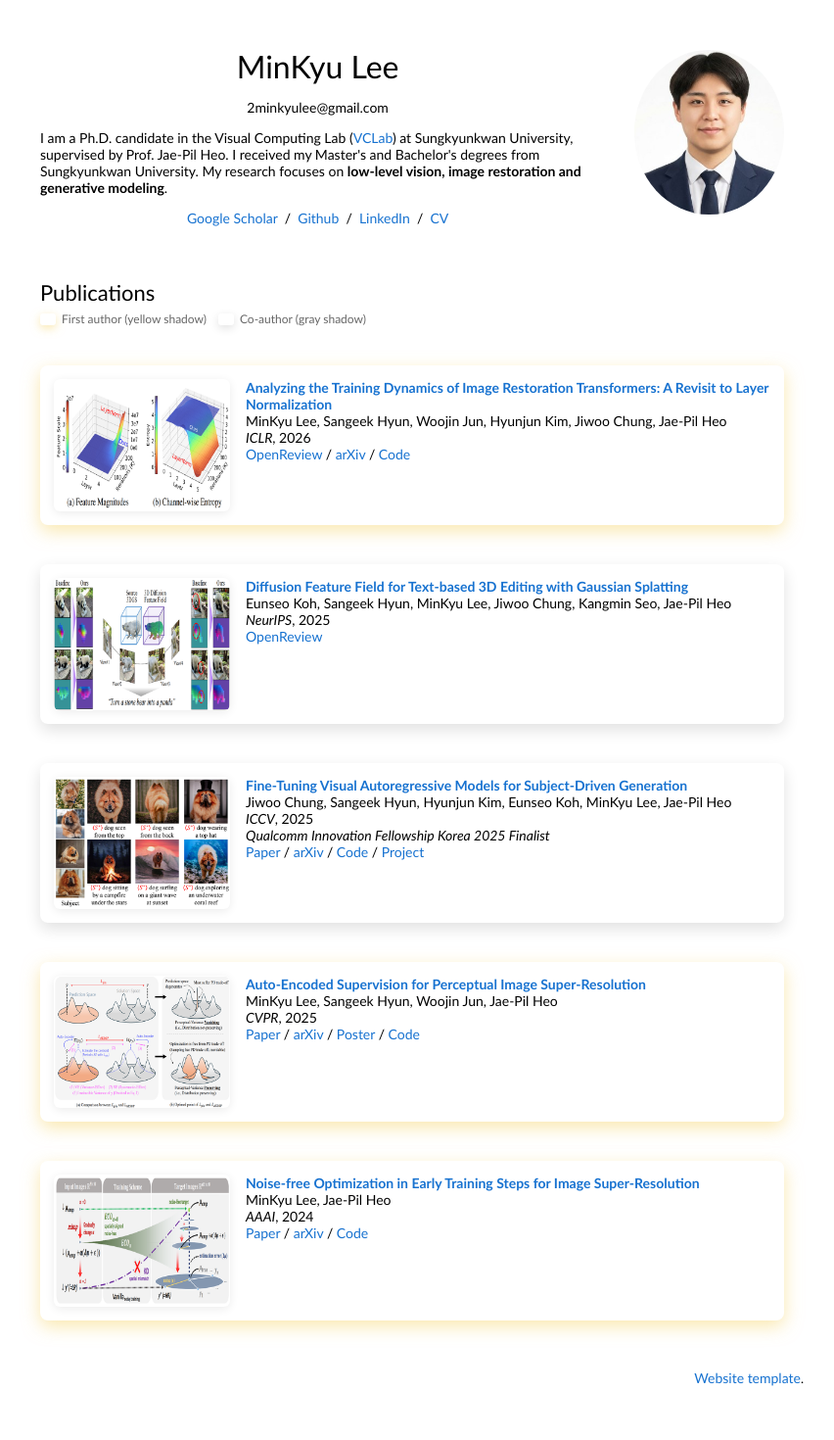
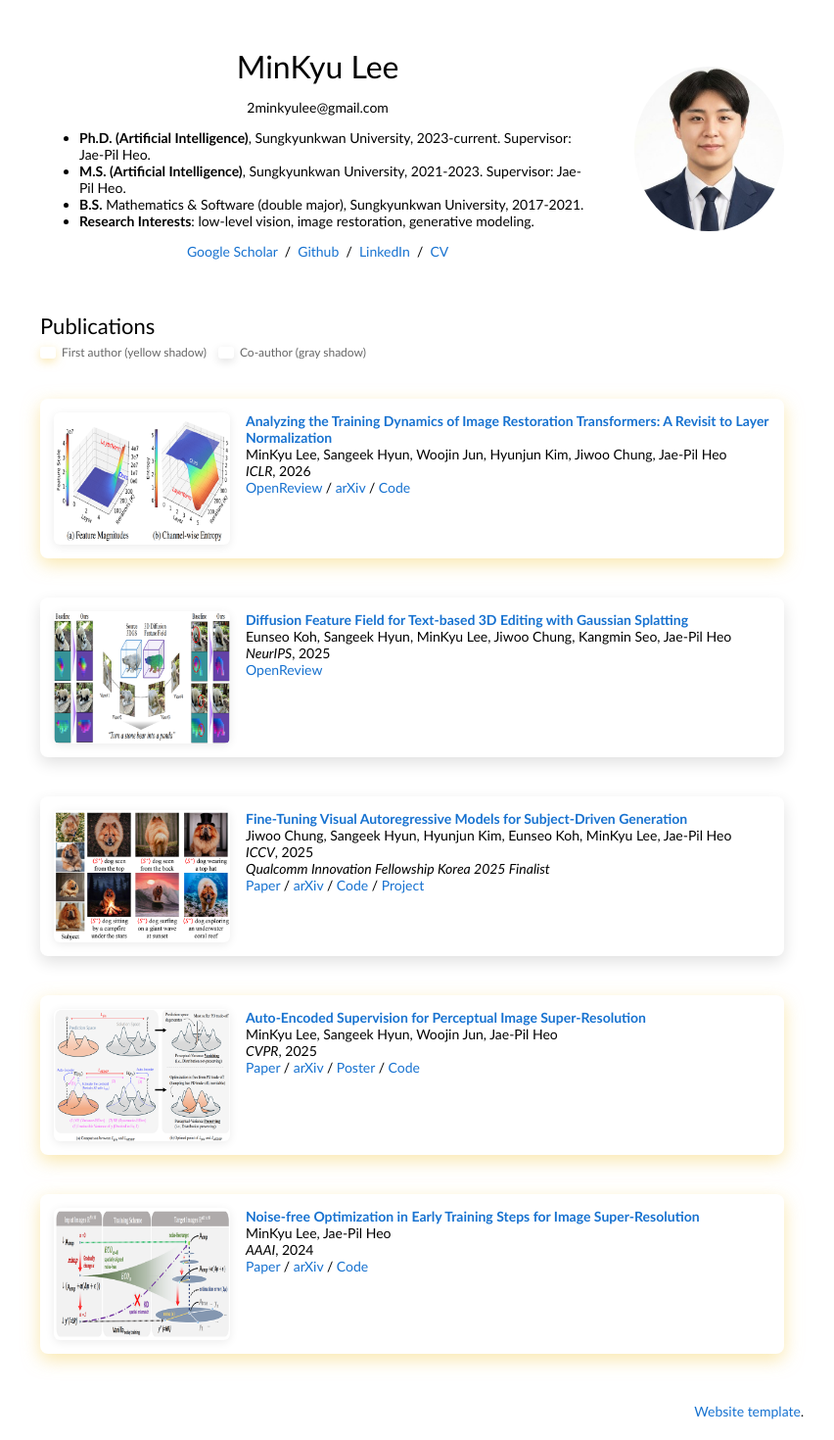
Before and after one commit to 2minkyulee/2minkyulee.github.io, a Jekyll site: the page built from index.md, in a window 1280 px wide. Shown: the whole page at 98% size, without its empty margins (219-1071 px from the left). Built offline with Jekyll 4.4.1, drawn with Linux system fonts in a browser that asks for light colours; before the commit the page ends 1436 px from its top, so only the background shows below that.

Commit message:
Refine bio bullets

```diff
--- a/_layouts/home.html
+++ b/_layouts/home.html
@@ -24,11 +24,12 @@
                 <p style="text-align: center;">
                     2minkyulee@gmail.com
                 </p>
-                <p>
-                    I am a Ph.D. candidate in the Visual Computing Lab (<a href="https://sites.google.com/site/vclabskku/publications?authuser=0">VCLab</a>) at Sungkyunkwan University, supervised by Prof. Jae-Pil Heo.
-                    I received my Master's and Bachelor's degrees from Sungkyunkwan University.
-                    My research focuses on <strong>low-level vision, image restoration and generative modeling</strong>.
-                </p>
+                <ul class="bio-list">
+                    <li><strong>Ph.D. (Artificial Intelligence)</strong>, Sungkyunkwan University, 2023-current. Supervisor: Jae-Pil Heo.</li>
+                    <li><strong>M.S. (Artificial Intelligence)</strong>, Sungkyunkwan University, 2021-2023. Supervisor: Jae-Pil Heo.</li>
+                    <li><strong>B.S.</strong> Mathematics & Software (double major), Sungkyunkwan University, 2017-2021.</li>
+                    <li><strong>Research Interests</strong>: low-level vision, image restoration, generative modeling.</li>
+                </ul>
 
                 <p style="text-align:center">
                   <a href="https://scholar.google.com/citations?user=t20G_eAAAAAJ&hl=ko&oi=sra">Google Scholar</a> &nbsp;/&nbsp;
```
